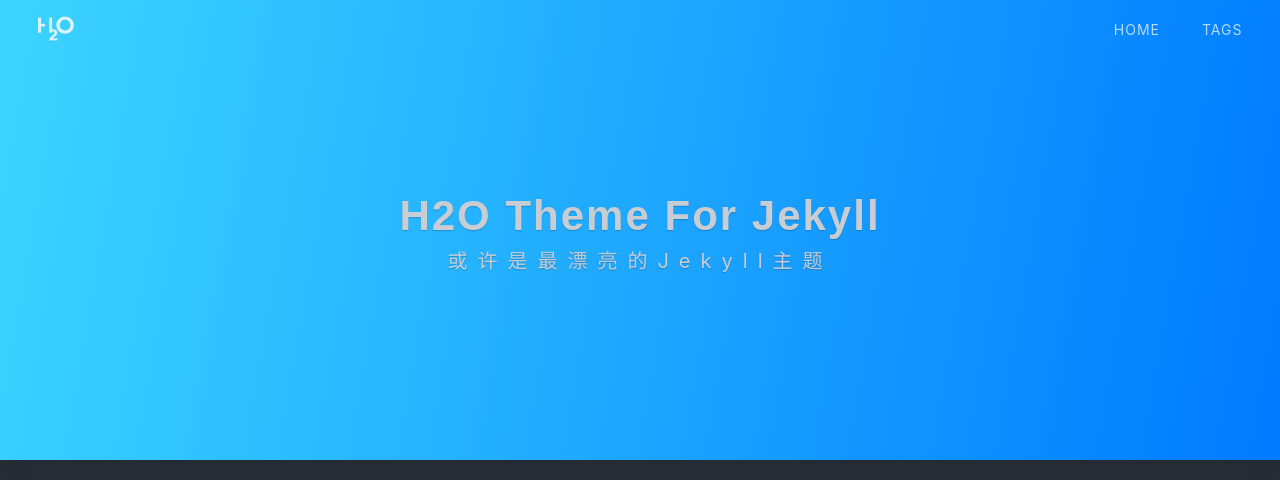
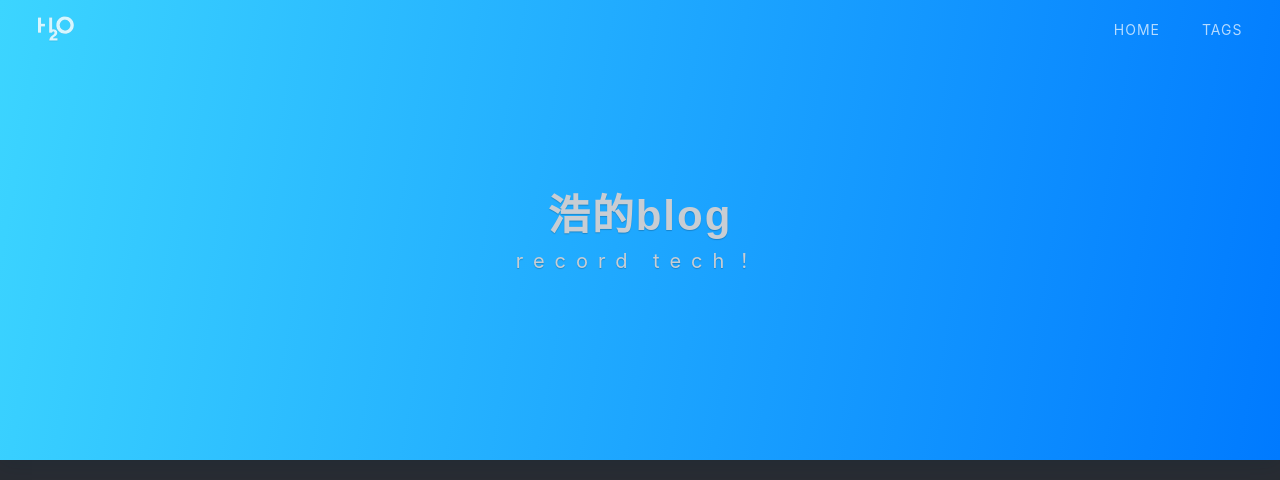
Before and after one commit to symbolfu/symbolfu.github.io, a Jekyll site: the page built from index.html, in a window 1280 px wide and 1400 px high. Shown: the top 480 px of the window. Built offline with Jekyll 4.4.1, drawn with Linux system fonts in a browser that asks for light colours; nearby versions of some CDN libraries; the list of posts is cut into pages by our own code; a style sheet for code colours, icons or effects is not loaded; some of the changed text lies outside the part shown; grey boxes are pictures that could not be loaded.

Commit message:
upate blog

```diff
--- a/index.html
+++ b/index.html
@@ -1,7 +1,7 @@
 ---
 layout: default
-home-title: H2O Theme For Jekyll
-description: 或许是最漂亮的Jekyll主题
+home-title: 浩的blog
+description: record tech！
 ---
 
 {% include header.html %}
```
Also changed, not shown: _posts/2017-04-18-hello-jekyll.md (+1 -1 lines), _posts/2017-04-18-new-theme-h2o.md (+2 -2 lines), _posts/2017-07-30-mathjax-test.md (+1 -1 lines), assets/img/profile.png.
